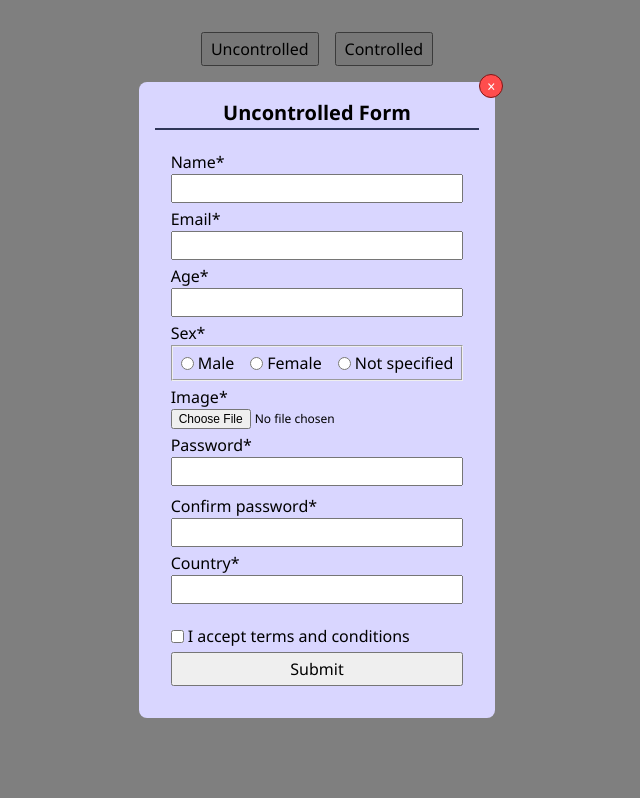
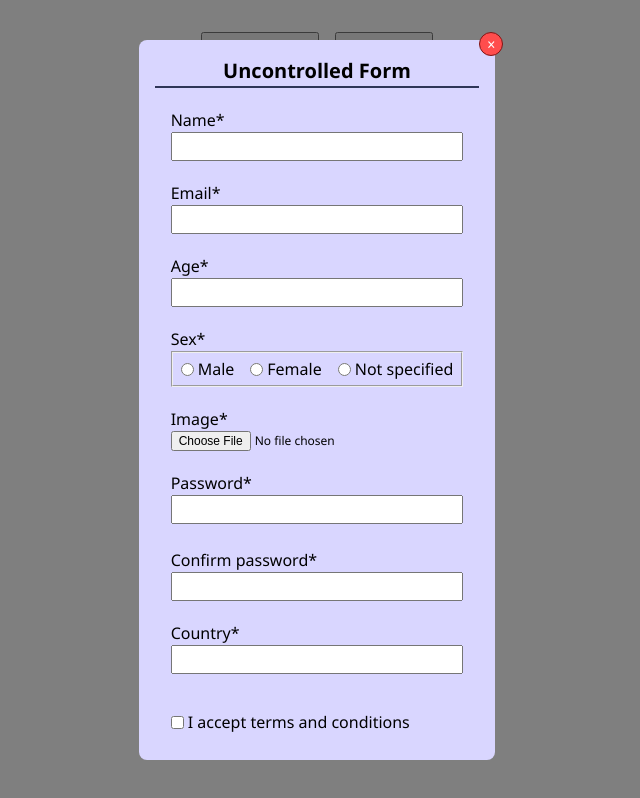
Before and after one commit to exppx/rsschool-react, a React (Vite) app: page / in a window 1280 px wide. Both pictures are taken after a click on the button "Uncontrolled". Shown: the whole page, without its empty margins (323-963 px from the left). Built offline with nearby package versions, Linux system fonts and the light colour scheme.

Commit message:
fix: fix flaws after crosscheck

```diff
--- a/src/components/ControlledForm/ControlledForm.module.scss
+++ b/src/components/ControlledForm/ControlledForm.module.scss
@@ -19,6 +19,7 @@
 .form__error {
   font-size: 0.75rem;
   color: #ff0000;
+  height: 0.75rem;
 }
 
 .form__fieldset {
--- a/src/components/ControlledForm/ControlledForm.tsx
+++ b/src/components/ControlledForm/ControlledForm.tsx
@@ -1,4 +1,4 @@
-import { useContext, useState } from 'react';
+import { useContext, useEffect, useState } from 'react';
 import { useDispatch, useSelector } from 'react-redux';
 import { useForm, type SubmitHandler } from 'react-hook-form';
 import { yupResolver } from '@hookform/resolvers/yup';
@@ -15,7 +15,7 @@ import styles from './ControlledForm.module.scss';
 function ControlledForm() {
   const countries = useSelector(selectCountries);
   const dispatch = useDispatch();
-  const { closeModal } = useContext(ModalContext);
+  const { closeModal, updateFocusableElements } = useContext(ModalContext);
   const [passwordStrength, setPasswordStrength] =
     useState<PasswordStrength | null>(null);
 
@@ -28,6 +28,10 @@ function ControlledForm() {
     resolver: yupResolver(getUserSchema(countries)),
     mode: 'onChange',
   });
+
+  useEffect(() => {
+    updateFocusableElements();
+  }, [updateFocusableElements, isValid]);
 
   function handlePasswordStrength(event: React.ChangeEvent<HTMLInputElement>) {
     setPasswordStrength(getPasswordStrength(event.target.value));
@@ -69,25 +73,31 @@ function ControlledForm() {
       <div className={styles['form__line']}>
         <label htmlFor="name">Name*</label>
         <input id="name" type="text" {...register('name')} />
-        {errors.name && (
-          <div className={styles['form__error']}>{errors.name.message}</div>
-        )}
+        {
+          <div className={styles['form__error']}>
+            {errors.name && errors.name.message}
+          </div>
+        }
       </div>
 
       <div className={styles['form__line']}>
         <label htmlFor="email">Email*</label>
         <input id="email" type="text" {...register('email')} />
-        {errors.email && (
-          <div className={styles['form__error']}>{errors.email.message}</div>
-        )}
+        {
+          <div className={styles['form__error']}>
+            {errors.email && errors.email.message}
+          </div>
+        }
       </div>
 
       <div className={styles['form__line']}>
         <label htmlFor="age">Age*</label>
         <input id="age" type="number" {...register('age')} />
-        {errors.age && (
-          <div className={styles['form__error']}>{errors.age.message}</div>
-        )}
+        {
+          <div className={styles['form__error']}>
+            {errors.age && errors.age.message}
+          </div>
+        }
       </div>
 
       <div className={styles['form__line']}>
@@ -128,9 +138,11 @@ function ControlledForm() {
       <div className={styles['form__line']}>
         <label htmlFor="image">Image*</label>
         <input id="image" type="file" {...register('image')} />
-        {errors.image && (
-          <div className={styles['form__error']}>{errors.image.message}</div>
-        )}
+        {
+          <div className={styles['form__error']}>
+            {errors.image && errors.image.message}
+          </div>
+        }
       </div>
 
       <div className={styles['form__line']}>
@@ -138,12 +150,15 @@ function ControlledForm() {
         <input
           id="password"
           type="password"
-          {...register('password')}
-          onChange={handlePasswordStrength}
+          {...register('password', {
+            onChange: handlePasswordStrength,
+          })}
         />
-        {errors.password && (
-          <div className={styles['form__error']}>{errors.password.message}</div>
-        )}
+        {
+          <div className={styles['form__error']}>
+            {errors.password && errors.password.message}
+          </div>
+        }
         <span
           className={
             styles[`form__password-strength_${passwordStrength ?? ''}`]
@@ -160,11 +175,11 @@ function ControlledForm() {
           type="password"
           {...register('repeatedPassword')}
         />
-        {errors.repeatedPassword && (
+        {
           <div className={styles['form__error']}>
-            {errors.repeatedPassword.message}
+            {errors.repeatedPassword && errors.repeatedPassword.message}
           </div>
-        )}
+        }
       </div>
 
       <div className={styles['form__line']}>
@@ -175,9 +190,11 @@ function ControlledForm() {
           list="countries"
           {...register('country')}
         />
-        {errors.country && (
-          <div className={styles['form__error']}>{errors.country.message}</div>
-        )}
+        {
+          <div className={styles['form__error']}>
+            {errors.country && errors.country.message}
+          </div>
+        }
       </div>
 
       <datalist id="countries">
@@ -196,11 +213,11 @@ function ControlledForm() {
           I accept terms and conditions
         </label>
       </div>
-      {errors.termsAndConditions && (
+      {
         <div className={styles['form__error']}>
-          {errors.termsAndConditions.message}
+          {errors.termsAndConditions && errors.termsAndConditions.message}
         </div>
-      )}
+      }
 
       <button type="submit" disabled={!isValid}>
         Submit
--- a/src/components/Modal/Modal.tsx
+++ b/src/components/Modal/Modal.tsx
@@ -1,9 +1,9 @@
 import { useCallback, useEffect, useRef } from 'react';
 import type React from 'react';
 import Portal from '@/components/Portal/Portal';
+import { ModalContext } from '@/contexts/ModalContext';
 
 import styles from './Modal.module.scss';
-import { ModalContext } from '@/contexts/ModalContext';
 
 type ModalProps = {
   title: string;
@@ -15,14 +15,14 @@ type ModalProps = {
 function Modal({ title, isOpen, onClose, children }: ModalProps) {
   const modalRef = useRef<HTMLDivElement>(null);
   const closeButtonRef = useRef<HTMLButtonElement>(null);
-  const focusableElementsRef = useRef<HTMLElement[]>([]);
-  const activeIndexRef = useRef<number>(0);
+  const firstFocusableElementRef = useRef<HTMLElement>(null);
+  const lastFocusableElementRef = useRef<HTMLElement>(null);
 
-  const previousFocusedElement = useRef<HTMLElement | null>(null);
+  const initialFocusedElement = useRef<HTMLElement | null>(null);
 
   const handleClose = useCallback(() => {
     onClose();
-    previousFocusedElement.current?.focus();
+    initialFocusedElement.current?.focus();
   }, [onClose]);
 
   function handleOverlayClick(event: React.MouseEvent) {
@@ -34,49 +34,53 @@ function Modal({ title, isOpen, onClose, children }: ModalProps) {
   function handleTab(event: KeyboardEvent) {
     if (event.key !== 'Tab') return;
 
-    const total = focusableElementsRef.current.length;
-
-    if (total === 0) return;
+    const target = event.target;
 
     if (!event.shiftKey) {
-      if (activeIndexRef.current + 1 === total) {
-        activeIndexRef.current = 0;
-      } else {
-        activeIndexRef.current += 1;
+      if (target === lastFocusableElementRef.current) {
+        event.preventDefault();
+        firstFocusableElementRef.current?.focus();
       }
     } else {
-      if (activeIndexRef.current - 1 < 0) {
-        activeIndexRef.current = total - 1;
-      } else {
-        activeIndexRef.current -= 1;
+      if (target === firstFocusableElementRef.current) {
+        event.preventDefault();
+        lastFocusableElementRef.current?.focus();
       }
     }
+  }
 
-    focusableElementsRef.current[activeIndexRef.current].focus();
-    event.preventDefault();
-  }
+  const updateFocusableElements = useCallback(() => {
+    if (!modalRef.current) return;
+
+    const focusableElements = Array.from(
+      modalRef.current.querySelectorAll(
+        'a, button:not(:disabled), input:not(:disabled), textarea:not(:disabled), select:not(:disabled)'
+      )
+    ).filter((e) => e instanceof HTMLElement);
+
+    firstFocusableElementRef.current = focusableElements[0];
+    lastFocusableElementRef.current =
+      focusableElements[focusableElements.length - 1];
+  }, []);
 
   useEffect(() => {
     if (!isOpen) return;
 
-    previousFocusedElement.current =
+    initialFocusedElement.current =
       document.activeElement instanceof HTMLElement
         ? document.activeElement
         : null;
 
-    if (modalRef.current) {
-      focusableElementsRef.current = Array.from(
-        modalRef.current.querySelectorAll('a, button, input, textarea, select')
-      );
-    }
+    if (modalRef.current) updateFocusableElements();
+
+    closeButtonRef.current?.focus();
 
     document.addEventListener('keydown', handleTab);
-    closeButtonRef.current?.focus();
 
     return () => {
       document.removeEventListener('keydown', handleTab);
     };
-  }, [isOpen]);
+  }, [isOpen, updateFocusableElements]);
 
   useEffect(() => {
     function closeOnEscape(event: KeyboardEvent) {
@@ -95,7 +99,9 @@ function Modal({ title, isOpen, onClose, children }: ModalProps) {
   if (!isOpen) return null;
 
   return (
-    <ModalContext.Provider value={{ closeModal: handleClose }}>
+    <ModalContext.Provider
+      value={{ closeModal: handleClose, updateFocusableElements }}
+    >
       <Portal>
         <div
           className={styles['overlay']}
--- a/src/components/UncontrolledForm/UncontrolledForm.module.scss
+++ b/src/components/UncontrolledForm/UncontrolledForm.module.scss
@@ -19,6 +19,7 @@
 .form__error {
   font-size: 0.75rem;
   color: #ff0000;
+  height: 0.75rem;
 }
 
 .form__fieldset {
--- a/src/components/UncontrolledForm/UncontrolledForm.tsx
+++ b/src/components/UncontrolledForm/UncontrolledForm.tsx
@@ -118,25 +118,31 @@ function UncontrolledForm() {
       <div className={styles['form__line']}>
         <label htmlFor="name">Name*</label>
         <input id="name" type="text" name="name" />
-        {errors.name && (
-          <div className={styles['form__error']}>{errors.name}</div>
-        )}
+        {
+          <div className={styles['form__error']}>
+            {errors.name && errors.name}
+          </div>
+        }
       </div>
 
       <div className={styles['form__line']}>
         <label htmlFor="email">Email*</label>
         <input id="email" type="text" name="email" />
-        {errors.email && (
-          <div className={styles['form__error']}>{errors.email}</div>
-        )}
+        {
+          <div className={styles['form__error']}>
+            {errors.email && errors.email}
+          </div>
+        }
       </div>
 
       <div className={styles['form__line']}>
         <label htmlFor="age">Age*</label>
         <input id="age" type="number" name="age" />
-        {errors.age && (
-          <div className={styles['form__error']}>{errors.age}</div>
-        )}
+        {
+          <div className={styles['form__error']}>
+            {errors.age && errors.age}
+          </div>
+        }
       </div>
 
       <div className={styles['form__line']}>
@@ -162,17 +168,21 @@ function UncontrolledForm() {
             <label htmlFor="sex-not-specified">Not specified</label>
           </div>
         </fieldset>
-        {errors.sex && (
-          <div className={styles['form__error']}>{errors.sex}</div>
-        )}
+        {
+          <div className={styles['form__error']}>
+            {errors.sex && errors.sex}
+          </div>
+        }
       </div>
 
       <div className={styles['form__line']}>
         <label htmlFor="image">Image*</label>
         <input id="image" type="file" name="image" />
-        {errors.image && (
-          <div className={styles['form__error']}>{errors.image}</div>
-        )}
+        {
+          <div className={styles['form__error']}>
+            {errors.image && errors.image}
+          </div>
+        }
       </div>
 
       <div className={styles['form__line']}>
@@ -183,9 +193,11 @@ function UncontrolledForm() {
           name="password"
           onChange={handlePasswordStrength}
         />
-        {errors.password && (
-          <div className={styles['form__error']}>{errors.password}</div>
-        )}
+        {
+          <div className={styles['form__error']}>
+            {errors.password && errors.password}
+          </div>
+        }
         <span
           className={
             styles[`form__password-strength_${passwordStrength ?? ''}`]
@@ -198,17 +210,21 @@ function UncontrolledForm() {
       <div className={styles['form__line']}>
         <label htmlFor="repeatedPassword">Confirm password*</label>
         <input id="repeatedPassword" type="password" name="repeatedPassword" />
-        {errors.repeatedPassword && (
-          <div className={styles['form__error']}>{errors.repeatedPassword}</div>
-        )}
+        {
+          <div className={styles['form__error']}>
+            {errors.repeatedPassword && errors.repeatedPassword}
+          </div>
+        }
       </div>
 
       <div className={styles['form__line']}>
         <label htmlFor="country">Country*</label>
         <input id="country" type="text" list="countries" name="country" />
-        {errors.country && (
-          <div className={styles['form__error']}>{errors.country}</div>
-        )}
+        {
+          <div className={styles['form__error']}>
+            {errors.country && errors.country}
+          </div>
+        }
       </div>
 
       <datalist id="countries">
@@ -227,9 +243,11 @@ function UncontrolledForm() {
           I accept terms and conditions
         </label>
       </div>
-      {errors.termsAndConditions && (
-        <div className={styles['form__error']}>{errors.termsAndConditions}</div>
-      )}
+      {
+        <div className={styles['form__error']}>
+          {errors.termsAndConditions && errors.termsAndConditions}
+        </div>
+      }
 
       <button type="submit">Submit</button>
     </form>
--- a/src/contexts/ModalContext.ts
+++ b/src/contexts/ModalContext.ts
@@ -2,8 +2,10 @@ import { createContext } from 'react';
 
 export type ModalContextValue = {
   closeModal: () => void;
+  updateFocusableElements: () => void;
 };
 
 export const ModalContext = createContext<ModalContextValue>({
   closeModal: () => {},
+  updateFocusableElements: () => {},
 });
```
Also changed, not shown: 2 other files (tests, documents, lock files or other folders).
